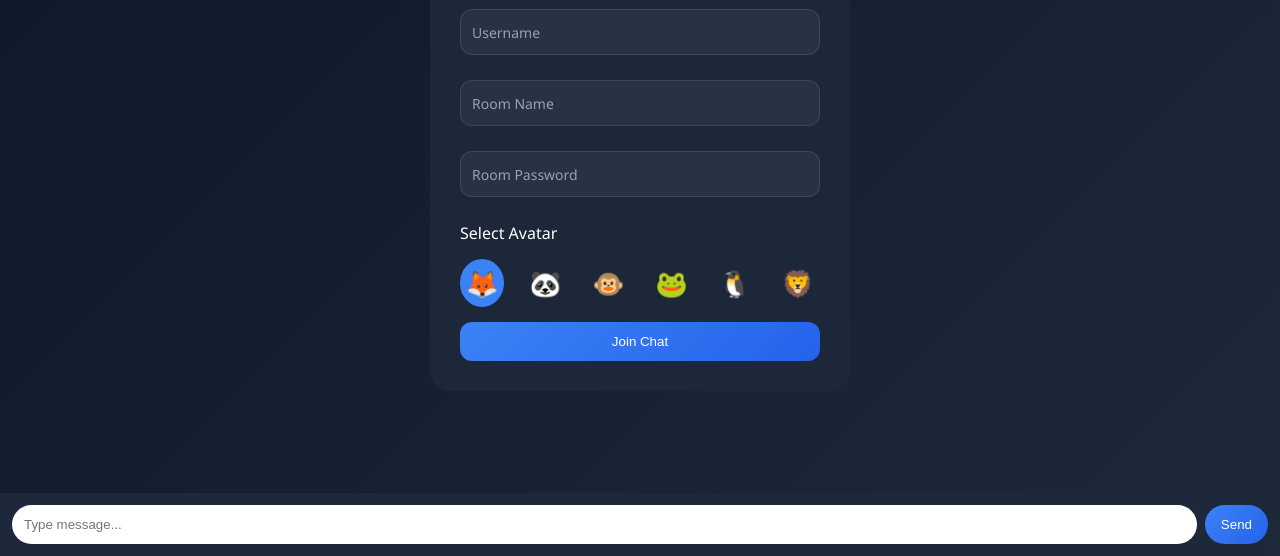
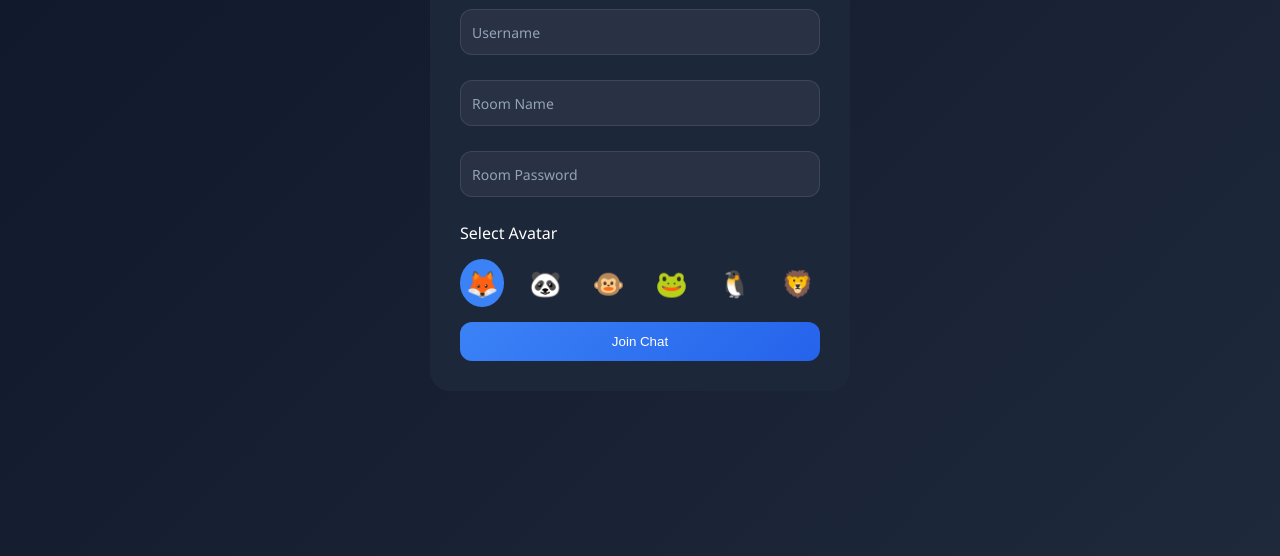
Before and after one commit to rajputrohitmankotia1/securechat, a website: page public/index.html in a window 1280 px wide. Shown: the part 244-800 px from the top of the page. Drawn offline with nearby package versions, Linux system fonts and the light colour scheme; no server answers.

Commit message:
Final CSS corrected

```diff
--- a/public/style.css
+++ b/public/style.css
@@ -119,13 +119,13 @@ button {
 /* CHAT SCREEN */
 /* ============================= */
 
+/* IMPORTANT: hidden by default */
 #chatScreen {
   display: none;
   position: fixed;
   inset: 0;
   height: 100dvh;
   width: 100%;
-  display: flex;
   flex-direction: column;
 }
 
```
